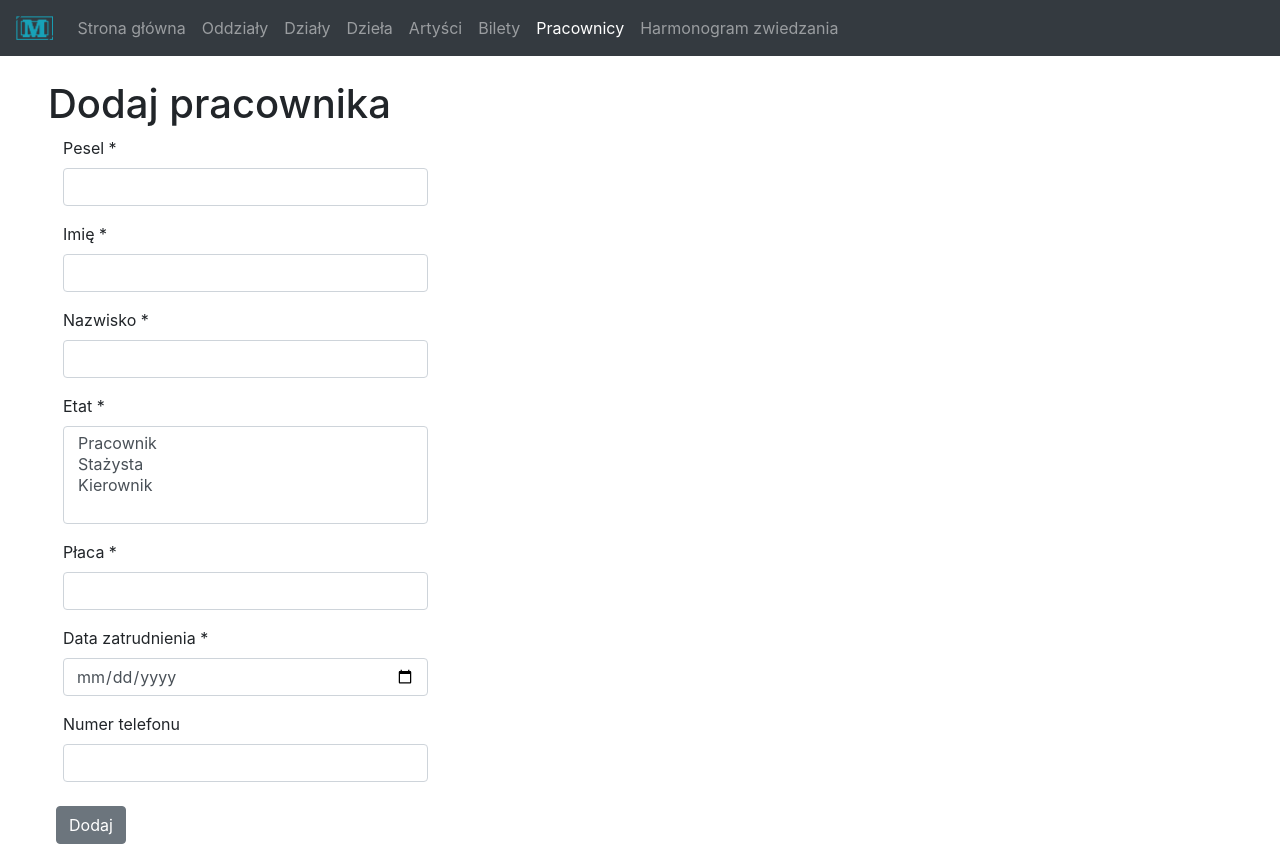
After one commit to Zuzanna-Trafas/museum-db-management, a Django app: template museum_app/templates/museum_app/add_pracownik.html in a window 1280 px wide. The commit adds this page. Run offline with Django 3.2, Linux system fonts and the light colour scheme; the template is opened without the code that fills it, so the values that code supplies are empty; parts of the project's set-up code (start-up, migrations or seed data) failed here and were passed over.

Commit message:
add add_artysta and add_pracownik, refactor html code

```diff
--- /dev/null
+++ b/museum_app/templates/museum_app/add_pracownik.html
@@ -0,0 +1,128 @@
+<!doctype html>
+<html lang="en">
+<head>
+    <meta charset="UTF-8">
+    <meta name="viewport"
+          content="width=device-width, user-scalable=no, initial-scale=1.0, maximum-scale=1.0, minimum-scale=1.0">
+    <meta http-equiv="X-UA-Compatible" content="ie=edge">
+    <script src="https://code.jquery.com/jquery-3.5.1.min.js"></script>
+    <script src="https://cdn.jsdelivr.net/npm/bootstrap@4.6.0/dist/js/bootstrap.bundle.min.js"></script>
+    <link rel="stylesheet" href="https://cdn.jsdelivr.net/npm/bootstrap@4.6.0/dist/css/bootstrap.min.css">
+    <title>Dodaj</title>
+</head>
+<body>
+<nav class="navbar navbar-expand-lg navbar-dark bg-dark">
+    <img src="../logo.png" alt="logo" class="img-rounded" style="width:3%">
+    <div class="collapse navbar-collapse pl-3" id="navbarNav">
+        <ul class="navbar-nav">
+            <li class="nav-item">
+                <a class="nav-link" href="#">Strona główna</a>
+            </li>
+            <li class="nav-item">
+                <a class="nav-link" href="#">Oddziały</a>
+            </li>
+            <li class="nav-item">
+                <a class="nav-link" href="#">Działy</a>
+            </li>
+            <li class="nav-item">
+                <a class="nav-link" href="#">Dzieła</a>
+            </li>
+            <li class="nav-item">
+                <a class="nav-link" href="#">Artyści</a>
+            </li>
+            <li class="nav-item">
+                <a class="nav-link" href="#">Bilety</a>
+            </li>
+            <li class="nav-item">
+                <a class="nav-link active" href="#">Pracownicy <span class="sr-only">(current)</span></a>
+            </li>
+            <li class="nav-item">
+                <a class="nav-link" href="#">Harmonogram zwiedzania</a>
+            </li>
+        </ul>
+    </div>
+</nav>
+
+<h1 class="px-5 pt-4">Dodaj pracownika</h1>
+
+<div class="px-5">
+    <form class="needs-validation" id="form-name" novalidate>
+        <div class="form-group">
+            <div class="col-md-4">
+                <label for="pesel">Pesel *</label>
+                <input type="text" class="form-control" id="pesel" minlength="11" maxlength="11" required>
+            </div>
+        </div>
+        <div class="form-group">
+            <div class="col-md-4">
+                <label for="name">Imię *</label>
+                <input type="text" class="form-control" id="name" maxlength="50" required>
+            </div>
+        </div>
+        <div class="form-group">
+            <div class="col-md-4">
+                <label for="surname">Nazwisko *</label>
+                <input type="text" class="form-control" id="surname" maxlength="50" required>
+            </div>
+        </div>
+        <div class="form-group">
+            <div class="col-md-4">
+                <label for="etat">Etat *</label>
+                <select multiple class="form-control" id="etat" required>
+                    <option>Pracownik</option>
+                    <option>Stażysta</option>
+                    <option>Kierownik</option>
+                </select>
+            </div>
+        </div>
+        <div class="form-group">
+            <div class="col-md-4">
+                <label for="wage">Płaca *</label>
+                <input type="number" class="form-control" id="wage" min="0" max="1000000" required>
+            </div>
+        </div>
+        <div class="form-group">
+            <div class="col-md-4">
+                <label for="join-date">Data zatrudnienia *</label>
+                <input type="date" class="form-control" id="join-date" placeholder="dd-mm-yyyy" required>
+            </div>
+        </div>
+        <div class="form-group">
+            <div class="col-md-4">
+                <label for="number">Numer telefonu</label>
+                <input type="tel" class="form-control" id="number" minlength="9" maxlength="9">
+            </div>
+        </div>
+        <div>
+            <div class="ml-auto p-2">
+                <button type="submit" class="btn btn-secondary">Dodaj</button>
+            </div>
+        </div>
+    </form>
+
+
+    <script>
+        // Example starter JavaScript for disabling form submissions if there are invalid fields
+        (function () {
+            'use strict';
+            window.addEventListener('load', function () {
+                console.log("start");
+                // Fetch all the forms we want to apply custom Bootstrap validation styles to
+                var forms = document.getElementsByClassName('needs-validation');
+                // Loop over them and prevent submission
+                var validation = Array.prototype.filter.call(forms, function (form) {
+                    form.addEventListener('submit', function (event) {
+                        if (form.checkValidity() === false) {
+                            console.log("if");
+                            event.preventDefault();
+                            event.stopPropagation();
+                        }
+                        form.classList.add('was-validated');
+                    }, false);
+                });
+            }, false);
+        })();
+    </script>
+</div>
+</body>
+</html>
```
Also changed, not shown: museum_app/templates/museum_app/add_artysta.html (added, +104 -0 lines), museum_app/templates/museum_app/artysci.html (+9 -3 lines), museum_app/templates/museum_app/bilety.html (+6 -2 lines), museum_app/templates/museum_app/dzialy.html (+9 -3 lines), museum_app/templates/museum_app/dziela.html (+6 -2 lines), museum_app/templates/museum_app/harmonogram_zwiedzania.html (+9 -3 lines), museum_app/templates/museum_app/main.html (+36 -34 lines), museum_app/templates/museum_app/oddzialy.html (+9 -3 lines), museum_app/templates/museum_app/pracownicy.html (+9 -3 lines), museum_app/templates/museum_app/add.html (deleted).
